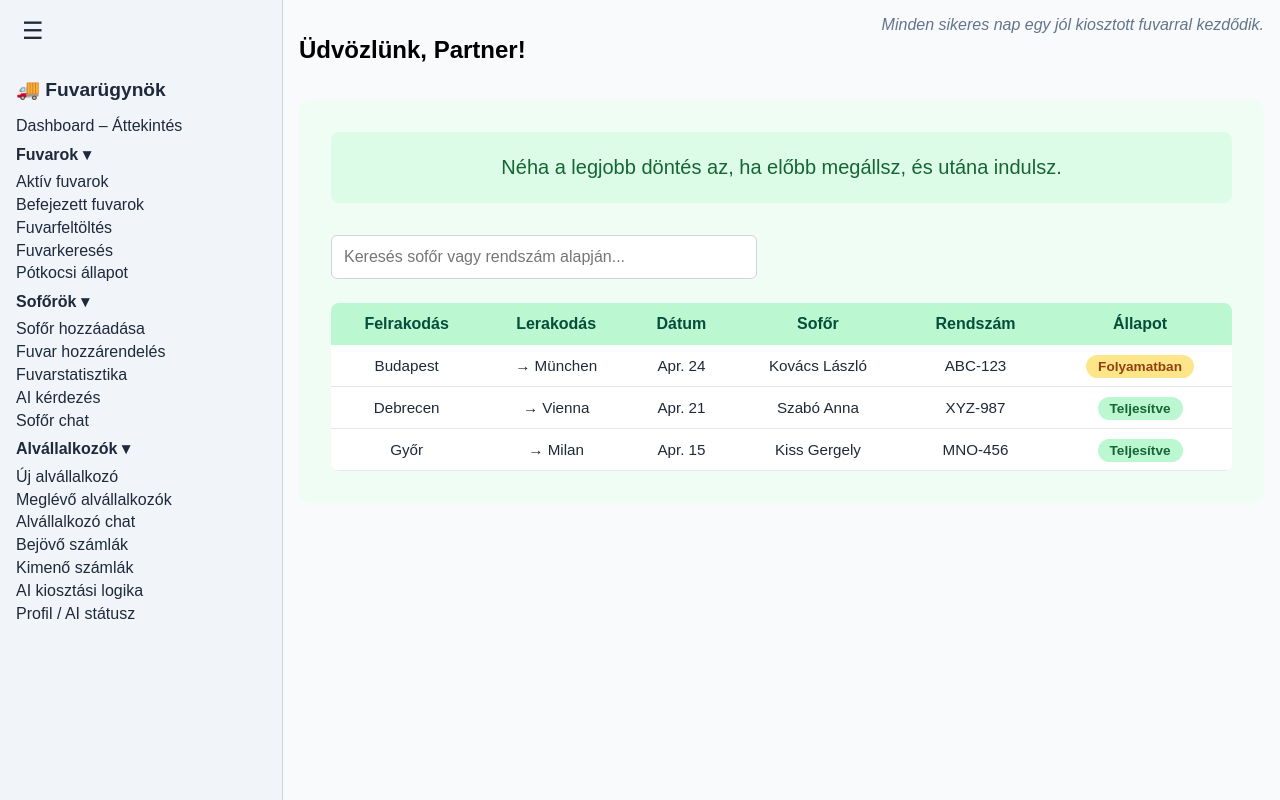
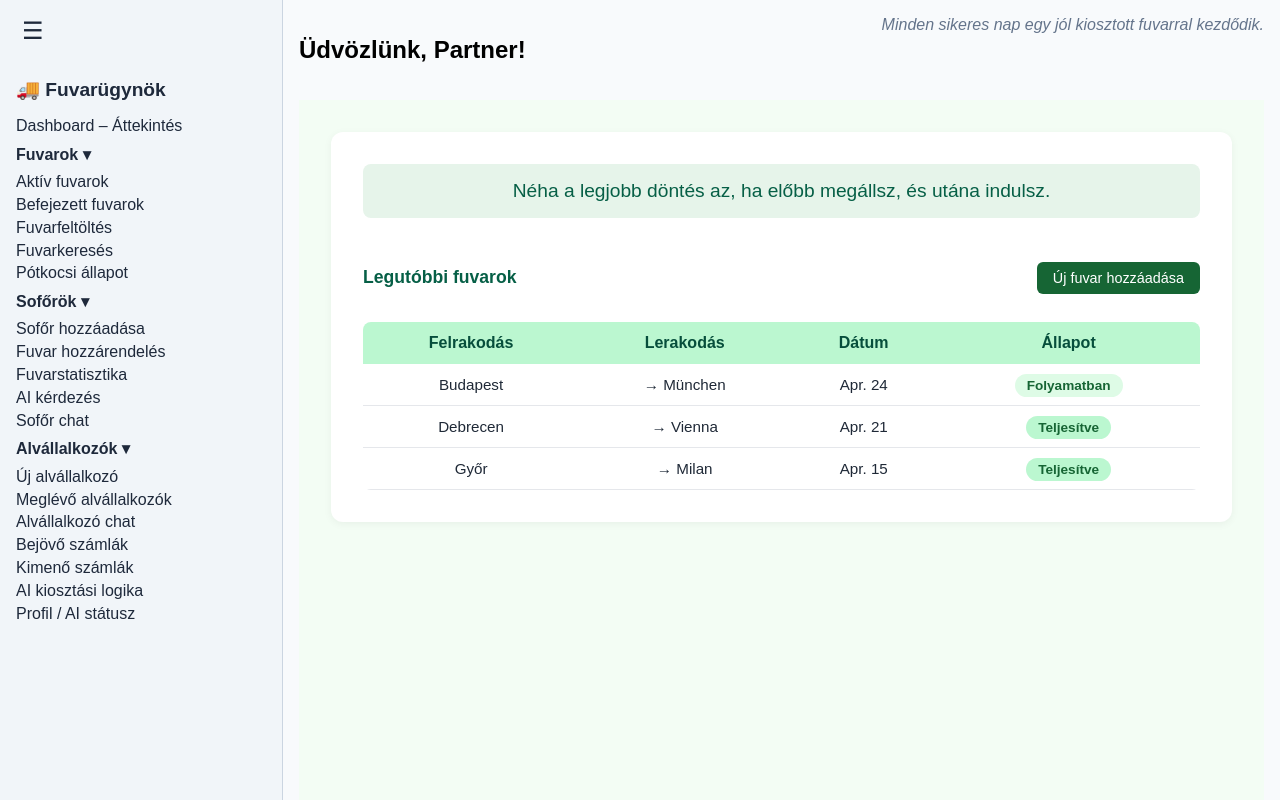
Before and after one commit to hamar93/AI-Fuvarugynok-Frontend, a React (Vite) app: page /dashboard in a window 1280 px wide. Built offline with nearby package versions, Linux system fonts and the light colour scheme.

Commit message:
Add files via upload

```diff
--- a/src/components/DashboardOverview.tsx
+++ b/src/components/DashboardOverview.tsx
@@ -1,4 +1,4 @@
-import React, { useState } from 'react';
+import React from 'react';
 
 const inspirationalQuotes = [
   "A világ rohan – itt most megállhatsz egy pillanatra.",
@@ -7,75 +7,82 @@ const inspirationalQuotes = [
   "A jó logisztika láthatatlan – de mindenki érzi, ha működik."
 ];
 
-const recentShipments = [
-  { from: "Budapest", to: "München", date: "Apr. 24", status: "Folyamatban", driver: "Kovács László", plate: "ABC-123" },
-  { from: "Debrecen", to: "Vienna", date: "Apr. 21", status: "Teljesítve", driver: "Szabó Anna", plate: "XYZ-987" },
-  { from: "Győr", to: "Milan", date: "Apr. 15", status: "Teljesítve", driver: "Kiss Gergely", plate: "MNO-456" },
+const shipments = [
+  { from: "Budapest", to: "München", date: "Apr. 24", status: "Folyamatban" },
+  { from: "Debrecen", to: "Vienna", date: "Apr. 21", status: "Teljesítve" },
+  { from: "Győr", to: "Milan", date: "Apr. 15", status: "Teljesítve" }
 ];
 
 export default function DashboardOverview() {
   const quote = inspirationalQuotes[Math.floor(Math.random() * inspirationalQuotes.length)];
-  const [search, setSearch] = useState("");
-
-  const filtered = recentShipments.filter(s =>
-    s.driver.toLowerCase().includes(search.toLowerCase()) ||
-    s.plate.toLowerCase().includes(search.toLowerCase())
-  );
 
   return (
-    <div style={{ backgroundColor: '#f0fdf4', borderRadius: '12px', padding: '2rem', maxWidth: '960px', margin: '0 auto' }}>
     <div style={{
-        backgroundColor: '#dcfce7',
+      backgroundColor: '#f3fdf4',
+      padding: '2rem',
+      minHeight: '100vh',
+      fontFamily: 'sans-serif'
+    }}>
+      <div style={{
+        maxWidth: '960px',
+        margin: '0 auto',
+        backgroundColor: '#ffffff',
+        borderRadius: '12px',
+        padding: '2rem',
+        boxShadow: '0 2px 8px rgba(0,0,0,0.05)'
+      }}>
+        <div style={{
+          backgroundColor: '#e6f4ea',
+          padding: '1rem',
           borderRadius: '8px',
-        padding: '1.5rem',
           marginBottom: '2rem',
-        fontSize: '1.25rem',
-        fontWeight: '500',
           textAlign: 'center',
-        color: '#166534'
+          fontSize: '1.2rem',
+          color: '#065f46'
         }}>
           {quote}
         </div>
 
-      <input
-        type="text"
-        placeholder="Keresés sofőr vagy rendszám alapján..."
-        value={search}
-        onChange={(e) => setSearch(e.target.value)}
-        style={{
-          padding: '0.75rem',
+        <div style={{ display: 'flex', justifyContent: 'space-between', alignItems: 'center', marginBottom: '1rem' }}>
+          <h3 style={{ fontSize: '1.1rem', color: '#065f46' }}>Legutóbbi fuvarok</h3>
+          <button style={{
+            backgroundColor: '#166534',
+            color: 'white',
+            padding: '0.5rem 1rem',
+            fontSize: '0.9rem',
+            border: 'none',
+            borderRadius: '6px',
+            cursor: 'pointer'
+          }}>
+            Új fuvar hozzáadása
+          </button>
+        </div>
+
+        <table style={{
           width: '100%',
-          maxWidth: '400px',
-          marginBottom: '1.5rem',
-          borderRadius: '6px',
-          border: '1px solid #cbd5e1',
-          fontSize: '1rem'
-        }}
-      />
-
-      <table style={{ width: '100%', backgroundColor: 'white', borderRadius: '8px', overflow: 'hidden', borderCollapse: 'collapse' }}>
+          borderCollapse: 'collapse',
+          backgroundColor: '#ffffff',
+          borderRadius: '8px',
+          overflow: 'hidden'
+        }}>
           <thead style={{ backgroundColor: '#bbf7d0', color: '#064e3b' }}>
             <tr>
               <th style={thStyle}>Felrakodás</th>
               <th style={thStyle}>Lerakodás</th>
               <th style={thStyle}>Dátum</th>
-            <th style={thStyle}>Sofőr</th>
-            <th style={thStyle}>Rendszám</th>
               <th style={thStyle}>Állapot</th>
             </tr>
           </thead>
           <tbody>
-          {filtered.map((s, i) => (
+            {shipments.map((s, i) => (
               <tr key={i} style={{ textAlign: 'center', borderBottom: '1px solid #e5e7eb' }}>
                 <td style={tdStyle}>{s.from}</td>
                 <td style={tdStyle}>→ {s.to}</td>
                 <td style={tdStyle}>{s.date}</td>
-              <td style={tdStyle}>{s.driver}</td>
-              <td style={tdStyle}>{s.plate}</td>
                 <td style={tdStyle}>
                   <span style={{
-                  backgroundColor: s.status === 'Teljesítve' ? '#bbf7d0' : '#fde68a',
-                  color: s.status === 'Teljesítve' ? '#166534' : '#92400e',
+                    backgroundColor: s.status === 'Teljesítve' ? '#bbf7d0' : '#defbe6',
+                    color: s.status === 'Teljesítve' ? '#166534' : '#166534',
                     padding: '0.25rem 0.75rem',
                     borderRadius: '999px',
                     fontSize: '0.85rem',
@@ -84,11 +91,9 @@ export default function DashboardOverview() {
                 </td>
               </tr>
             ))}
-          {filtered.length === 0 && (
-            <tr><td colSpan={6} style={{ padding: '1rem', color: '#64748b' }}>Nincs találat.</td></tr>
-          )}
           </tbody>
         </table>
+      </div>
     </div>
   );
 }
```
Lines whose indentation alone changed are shown as unchanged.
